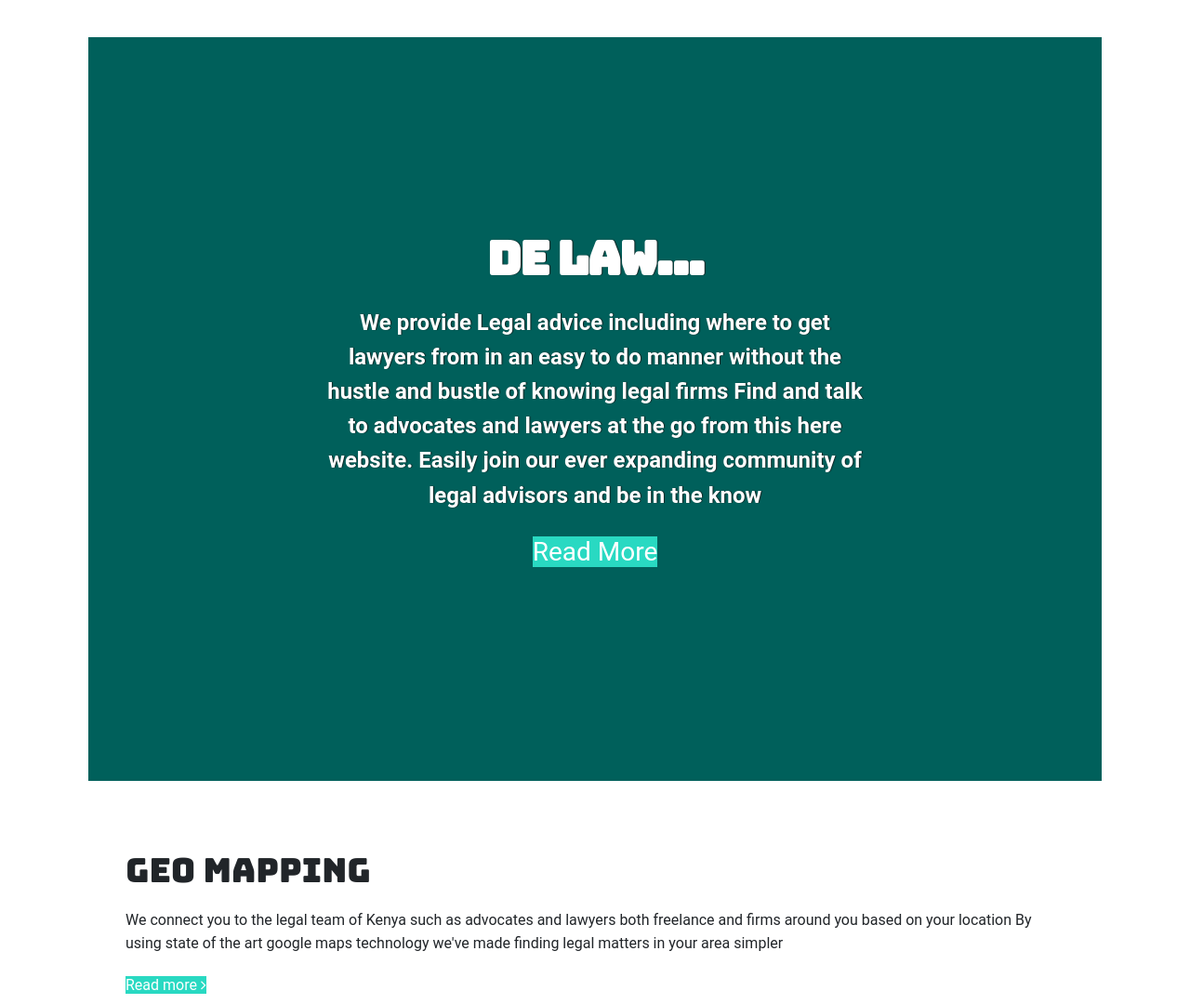
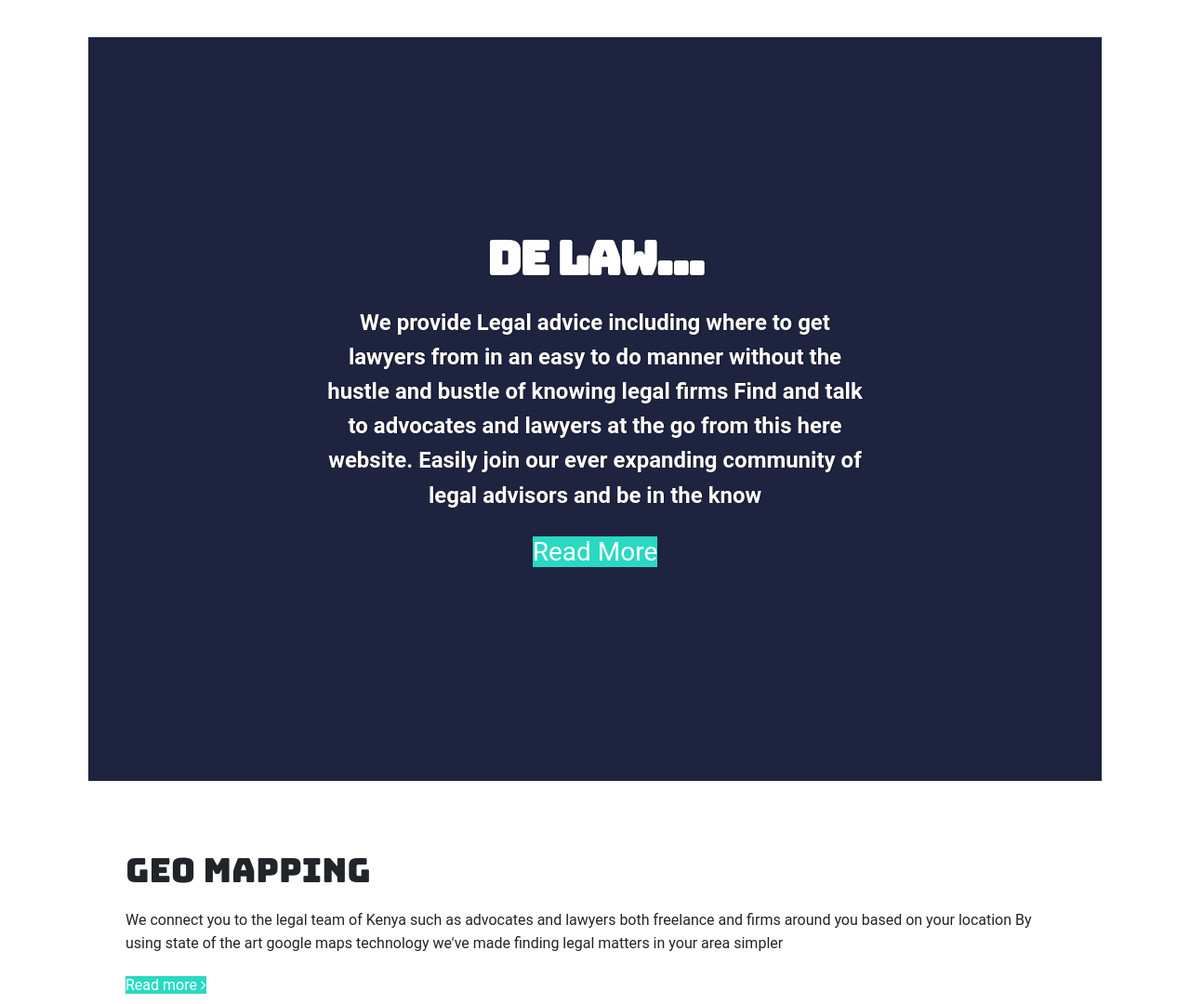
Before and after one commit to olamijinadebayo/the-law, a Django app: page / in a window 1280 px wide. Shown: the top 1080 px of the page at 93% size. Run offline with Django 3.2, Linux system fonts and the light colour scheme; some libraries are stand-ins or nearby versions.

Commit message:
changing styling of the page

```diff
--- a/static/css/wesley.css
+++ b/static/css/wesley.css
@@ -274,6 +274,7 @@ footer {
   margin-bottom: 0;
   padding: 20px 0;
 }
+
 footer p {
   margin: 0;
   padding: 0;
@@ -301,7 +302,7 @@ footer p {
     text-align: center;
     display: block;
     border: 1px solid;
-    background: #29D9C2;
+    background: #5B80C1;
   }
   body > header span.cursive {
     display: inline-block;
@@ -348,7 +349,7 @@ footer p {
 }
 
 .claim {
-  background-color: #00605B;
+  background-color: #1E233F;
 }
 
 .scream {
```
